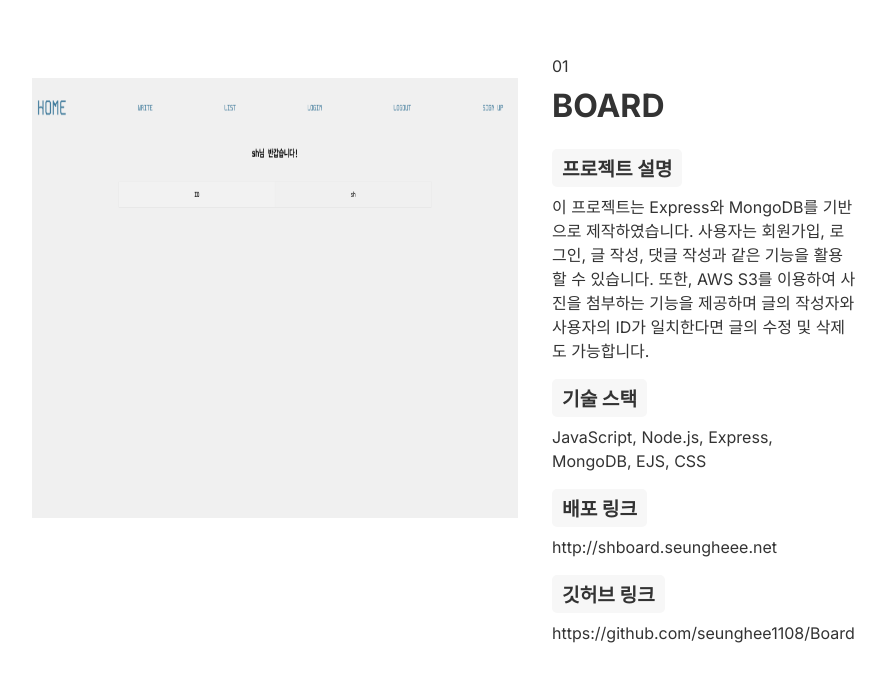
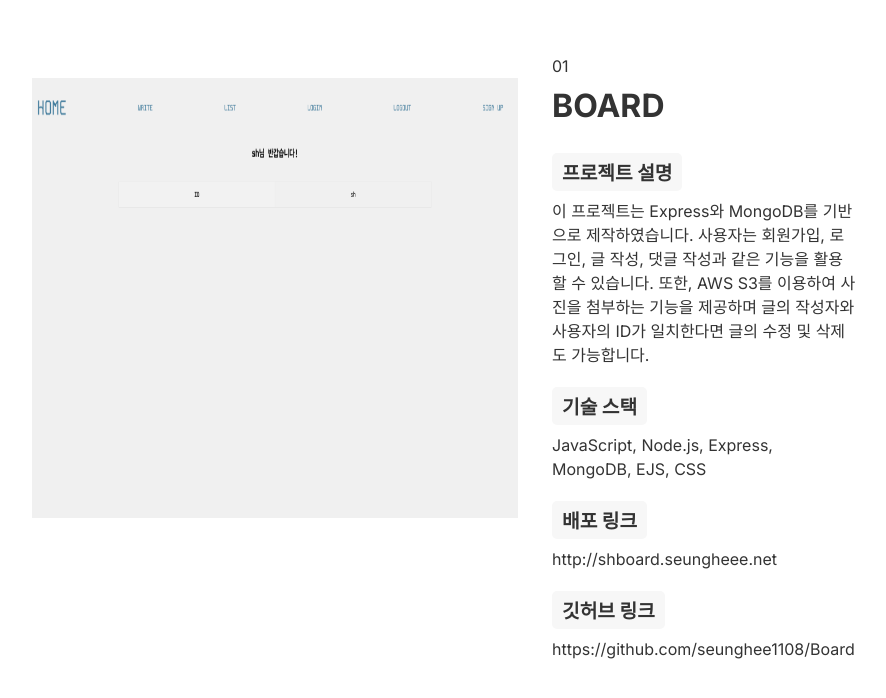
Before and after one commit to seunghee1108/portfolio, a Next.js app: page / in a window 1280 px wide. Shown: the part 2482-3180 px from the top of the page, without its empty margins (192-1078 px from the left). Built offline with nearby package versions, Linux system fonts and the light colour scheme; a web font is replaced by a local one.

Commit message:
contentbox h4 크기 수정

```diff
--- a/app/styles/projectContent.module.scss
+++ b/app/styles/projectContent.module.scss
@@ -108,7 +108,7 @@
   padding: 5px 10px;
   display: inline-block;
   border-radius: 5px;
-  margin-top: 1vh;
+  margin-top: 1.5vh;
 }
 
 .contentBox {
```
